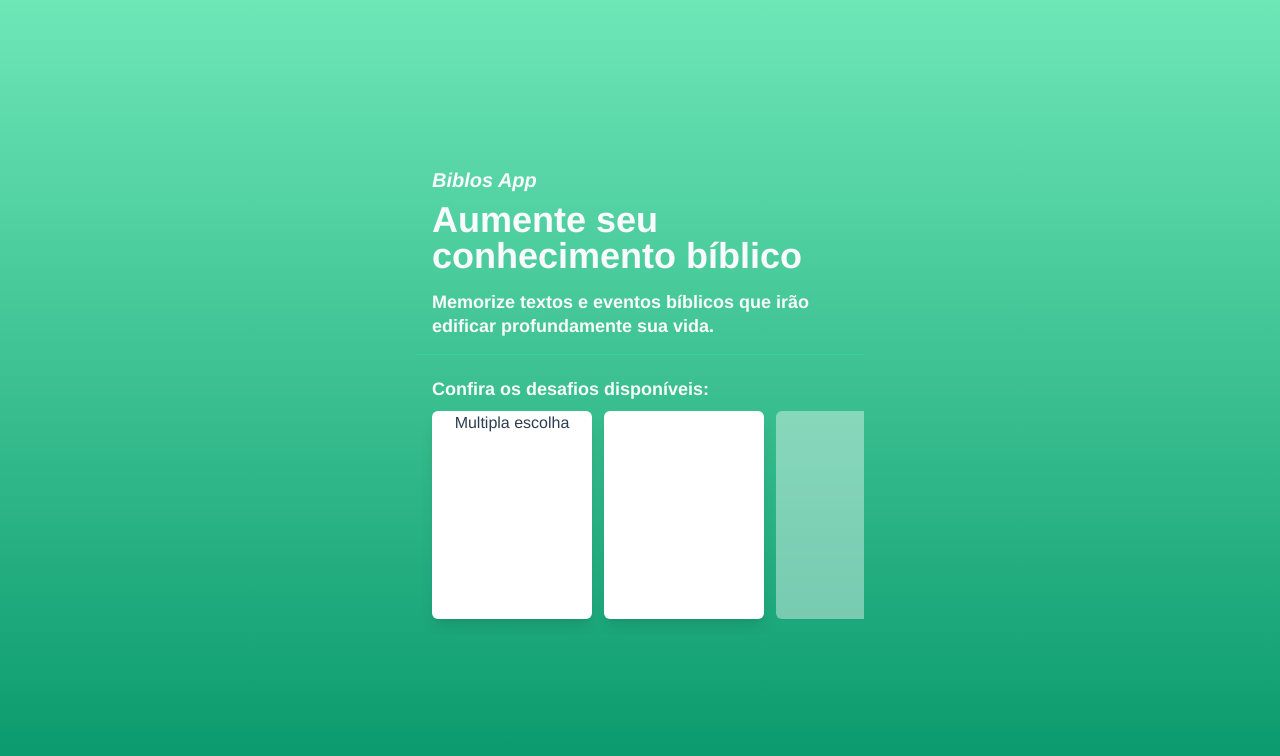
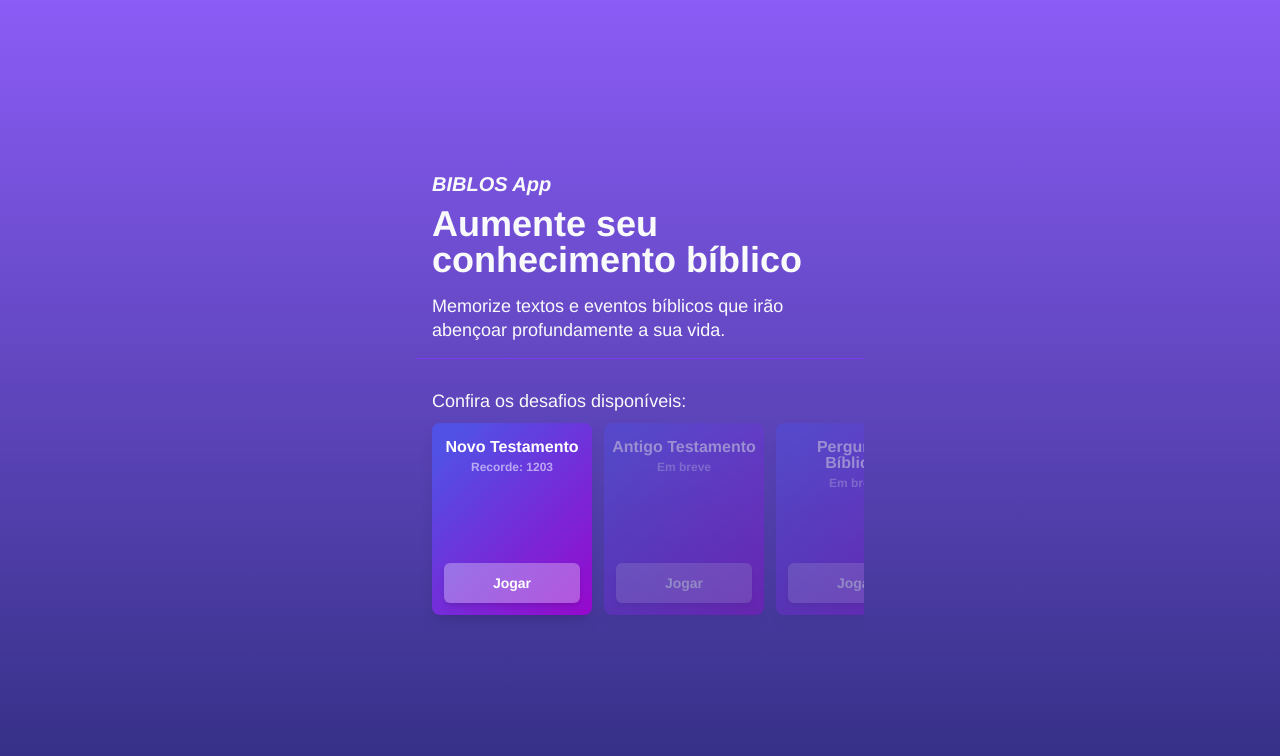
Before and after one commit to filipemerker/quiz, a Vue app: page / in a window 1280 px wide. Shown: the top 756 px of the page. Built offline with nearby package versions, Linux system fonts and the light colour scheme.

Commit message:
Improve colors and home layout

```diff
--- a/public/index.html
+++ b/public/index.html
@@ -7,7 +7,7 @@
     <link rel="icon" href="<%= BASE_URL %>favicon.ico">
     <title><%= htmlWebpackPlugin.options.title %></title>
   </head>
-  <body style="background-color: #059669">
+  <body style="background-color: #312e81">
     <noscript>
       <strong>We're sorry but <%= htmlWebpackPlugin.options.title %> doesn't work properly without JavaScript enabled. Please enable it to continue.</strong>
     </noscript>
--- a/src/App.vue
+++ b/src/App.vue
@@ -1,6 +1,6 @@
 <template>
   <div
-    class="flex justify-center min-h-screen h-full w-screen bg-gradient-to-t from-green-600 to-green-300"
+    class="flex justify-center min-h-screen h-full w-screen bg-gradient-to-t from-indigo-900 to-purple-500"
   >
     <router-view />
   </div>
--- a/src/components/MultipleAnswer/Question.vue
+++ b/src/components/MultipleAnswer/Question.vue
@@ -33,7 +33,7 @@
         v-for="alternative in question.alternatives"
         :key="alternative"
         :class="
-          `alternative w-full mx-4 mb-3 h-12 shadow-lg bg-white text-gray-800 rounded-md px-2`
+          `alternative w-full mx-4 mb-3 h-12 shadow-md font-bold text-sm text-white rounded-md bg-white bg-opacity-30 px-2`
         "
         :data-testid="alternative"
         @click="onSelect(alternative, question.rightAlternative)"
--- a/src/views/Home.vue
+++ b/src/views/Home.vue
@@ -2,12 +2,12 @@
   <div
     class="flex flex-col min-h-screen h-full w-full max-w-md content-center justify-center"
   >
-    <header class="w-full pb-4 flex flex-wrap px-4 border-b border-green-400">
+    <header class="w-full pb-4 flex flex-wrap px-4 border-b border-purple-600">
       <h1
         data-testid="title"
         class="text-gray-50 text-xl font-bold text-left w-full italic"
       >
-        Biblos App
+        BIBLOS App
       </h1>
       <h2
         data-testid="sub-title"
@@ -17,46 +17,93 @@
       </h2>
       <h2
         data-testid="description-title"
-        class="text-gray-50 text-lg font-semibold text-left w-full mt-4 leading-6"
+        class="text-gray-50 text-lg font-light text-left w-full mt-4 leading-6"
       >
-        Memorize textos e eventos bíblicos que irão edificar profundamente sua
+        Memorize textos e eventos bíblicos que irão abençoar profundamente a sua
         vida.
       </h2>
     </header>
-    <div class="w-screen max-w-full overflow-hidden mt-5">
+    <div class="w-screen max-w-full overflow-hidden mt-7">
       <h2
         data-testid="description-title"
-        class="text-gray-50 text-lg font-semibold text-left ml-4"
+        class="text-gray-50 text-lg font-light text-left ml-4"
       >
         Confira os desafios disponíveis:
       </h2>
       <div
-        class="w-full overflow-auto whitespace-nowrap flex flex-row pb-4 pl-4 mt-2"
+        class="w-full overflow-auto whitespace-nowrap flex flex-row pl-4 mt-2"
       >
-        <router-link to="/multipla-escolha">
+        <router-link v-for="game in games" :key="game" :to="game.route">
           <div
-            class="card flex-shrink-0 w-40 h-52 mr-3 bg-white rounded-md shadow-lg"
+            :class="
+              `card ${!game.active &&
+                'opacity-40'} flex flex-col justify-between flex-shrink-0 w-40 h-48 mr-3 rounded-lg shadow-lg`
+            "
           >
-            Multipla escolha
+            <header
+              class="w-full pt-4 flex flex-col items-center whitespace-pre-wrap px-2"
+            >
+              <span class="font-bold text-md text-white leading-4">
+                {{ game.title }}
+              </span>
+              <span
+                class="font-bold text-xs text-purple-200 opacity-70 leading-4 mt-1"
+              >
+                {{ game.subtitle }}
+              </span>
+            </header>
+            <footer class="w-full flex">
+              <button
+                class="shadow-md w-full h-10 m-3 rounded-md bg-white bg-opacity-30"
+              >
+                <span class="font-bold text-sm text-white">Jogar</span>
+              </button>
+            </footer>
           </div>
         </router-link>
-        <div
-          class="card flex-shrink-0 w-40 h-52 mr-3 bg-white rounded-md shadow-lg"
-        ></div>
-        <div
-          class="card flex-shrink-0 w-40 h-52 mr-3 bg-white rounded-md opacity-40"
-        ></div>
-        <div
-          class="card flex-shrink-0 w-40 h-52 mr-3 bg-white rounded-md opacity-40"
-        ></div>
-        <div class="card flex-shrink-0 w-0.5 h-52"></div>
+        <div class="flex-shrink-0 w-0.5 h-52"></div>
       </div>
     </div>
   </div>
 </template>
 
+<script lang="ts">
+import { defineComponent, ref } from 'vue'
+
+export default defineComponent({
+  setup() {
+    const games = ref([
+      {
+        title: 'Novo Testamento',
+        subtitle: 'Recorde: 1203',
+        route: '/multipla-escolha',
+        active: true,
+      },
+      {
+        title: 'Antigo Testamento',
+        subtitle: 'Em breve',
+        route: '/',
+        active: false,
+      },
+      {
+        title: 'Perguntas Bíblicas',
+        subtitle: 'Em breve',
+        route: '/',
+        active: false,
+      },
+    ])
+
+    return {
+      games,
+    }
+  },
+})
+</script>
+
 <style lang="postcss" scoped>
 .card {
-  max-width: calc(50vw - 30px);
+  width: calc(50vw - 30px);
+  max-width: 10rem;
+  background-image: linear-gradient(135deg, #5151e5 10%, #9708cc 100%);
 }
 </style>
```
Also changed, not shown: src/assets/bible.png (added).
